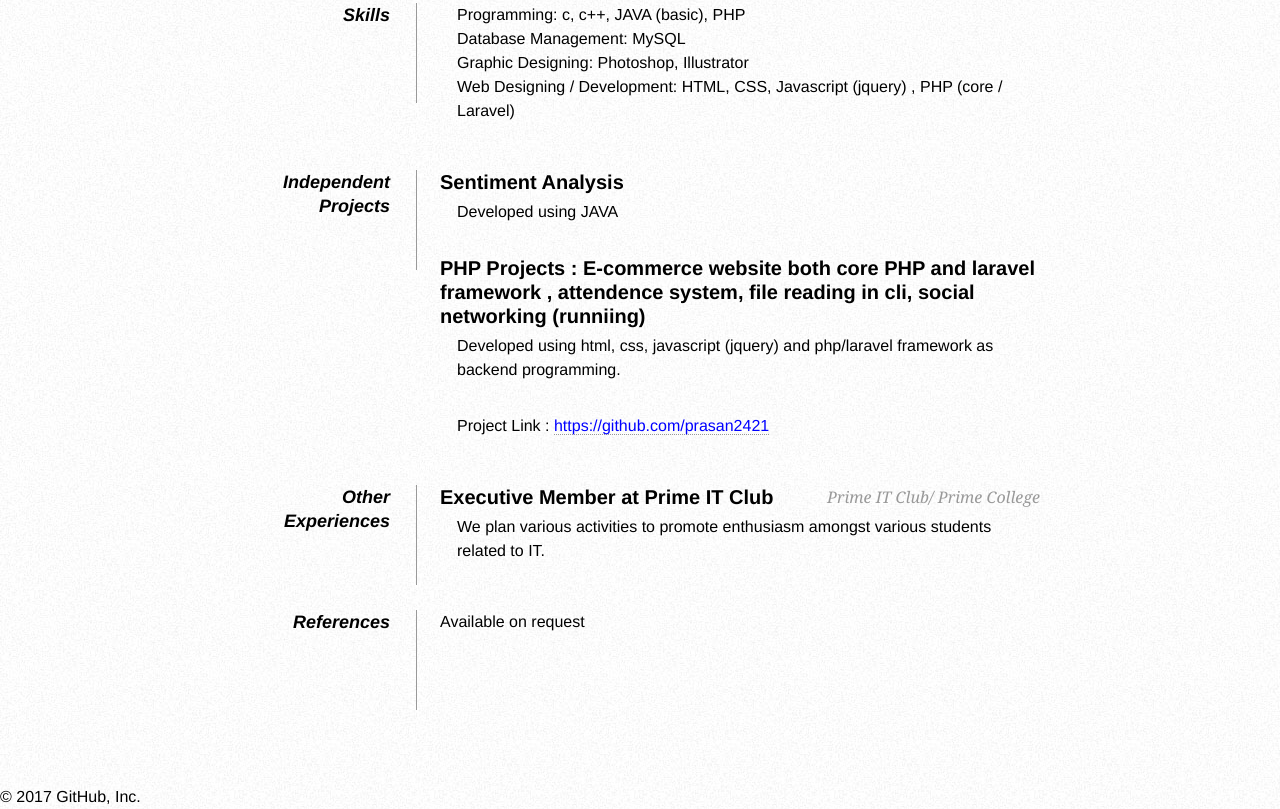
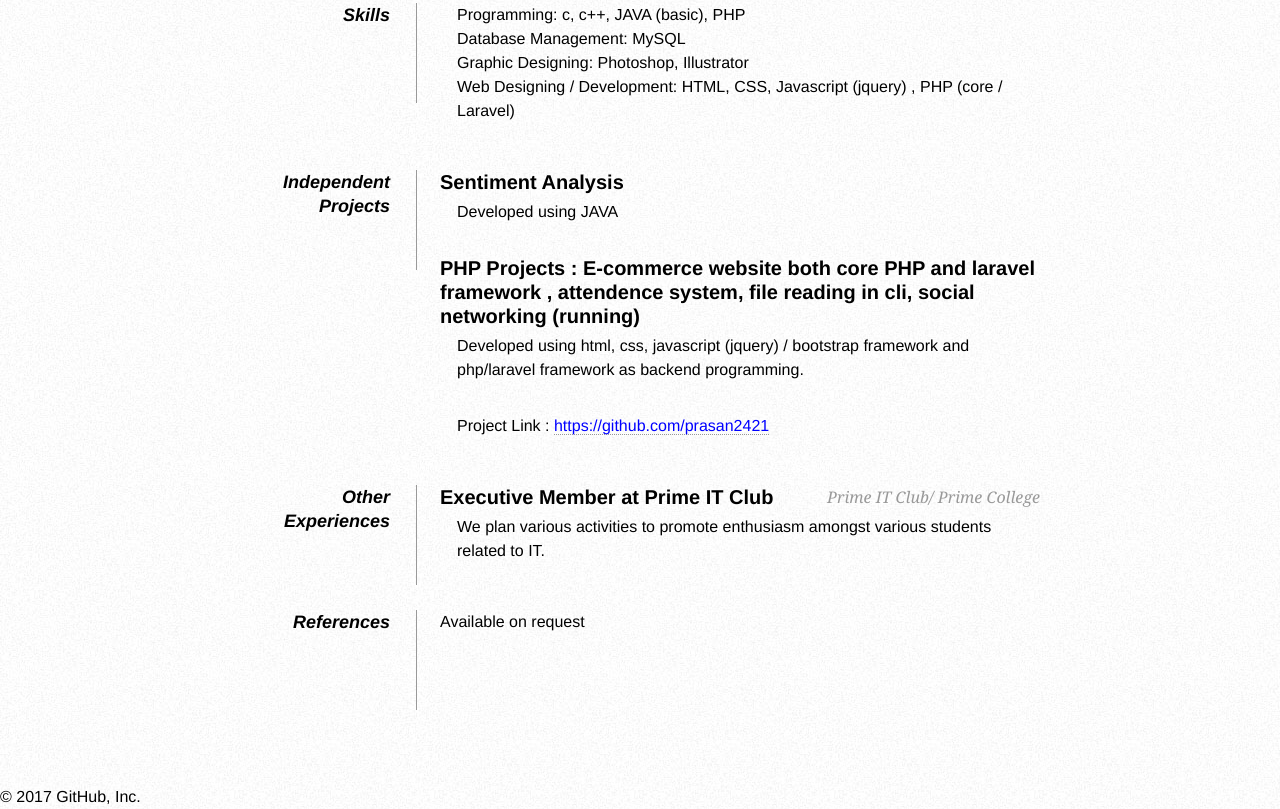
Before and after one commit to prasan2421/prasan2421.github.io, a plain HTML site: page index.html in a window 1280 px wide. Shown: the part 1410-2219 px from the top of the page. Drawn offline with Linux system fonts and the light colour scheme.

Commit message:
Update index.html

```diff
--- a/index.html
+++ b/index.html
@@ -181,10 +181,10 @@
 
                     <li>Developed using JAVA </li>
                 </ul>
-                <h2>PHP Projects : E-commerce website both core PHP and laravel framework , attendence system, file reading in cli, social networking (runniing) </h2>
+                <h2>PHP Projects : E-commerce website both core PHP and laravel framework , attendence system, file reading in cli, social networking (running) </h2>
                 <ul>
 
-                    <li>Developed using html, css, javascript (jquery) and php/laravel framework as backend programming.</li>
+                    <li>Developed using html, css, javascript (jquery) / bootstrap framework and php/laravel framework as backend programming.</li>
                 </ul>
                  <ul> Project Link : <a href=" https://github.com/prasan2421" style="color:blue;"> https://github.com/prasan2421</a>
             </dd>
```
